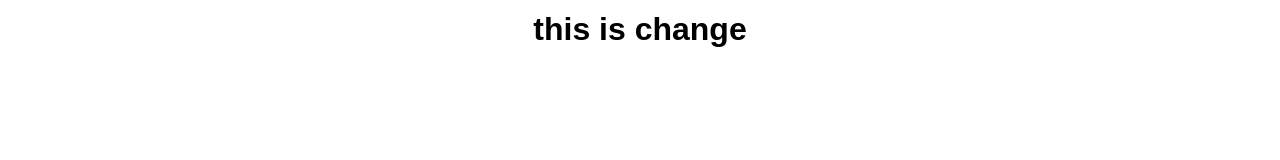
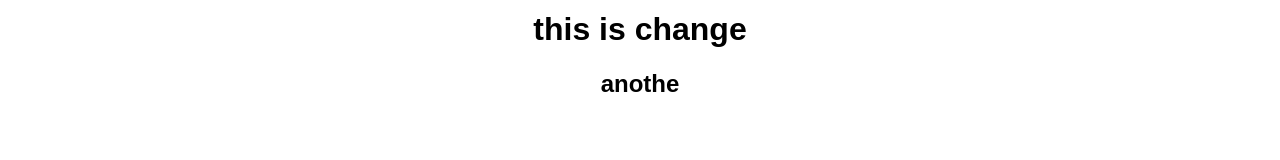
Before and after one commit to vethesh-collab/front-end-project, a plain HTML site: page index.html in a window 1280 px wide. Shown: the part 188-348 px from the top of the page. Drawn offline with Linux system fonts and the light colour scheme.

Commit message:
Update index.html

```diff
--- a/index.html
+++ b/index.html
@@ -35,6 +35,7 @@
     <main>
         <p>This is a simple HTML website example.</p>
         <h1>this is change</h1>
+        <h2>anothe</h2>
     </main>
     <footer>
         <p>&copy; 2023 My Simple Website</p>
```
